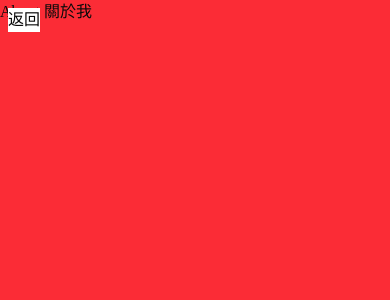
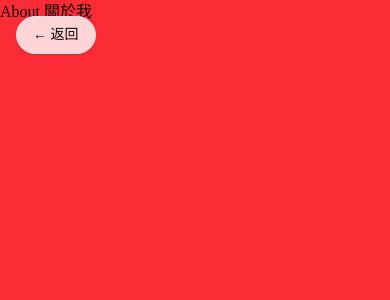
Before and after one commit to yeelin1128/1142_Web113101084_Hw1, a Next.js app: page /about in a window 390 px wide. Shown: the top 300 px of the page. Built offline with nearby package versions, Linux system fonts and the light colour scheme.

Commit message:
feat: 34

```diff
--- a/app/about/page.tsx
+++ b/app/about/page.tsx
@@ -9,8 +9,8 @@ export default function About() {
     <>
       <div className="flex min-h-screen bg-slate-50">
 
-        <Link href="/" className="sm:hidden absolute left-2 top-2 bg-white">
-            返回
+        <Link href="/" className="sm:hidden fixed left-4 top-4 z-50 bg-white/80 backdrop-blur px-4 py-2 rounded-full shadow-sm border text-sm font-medium">
+         ← 返回
         </Link>
         <div className="sm:block hidden">
           <Menu />
```
